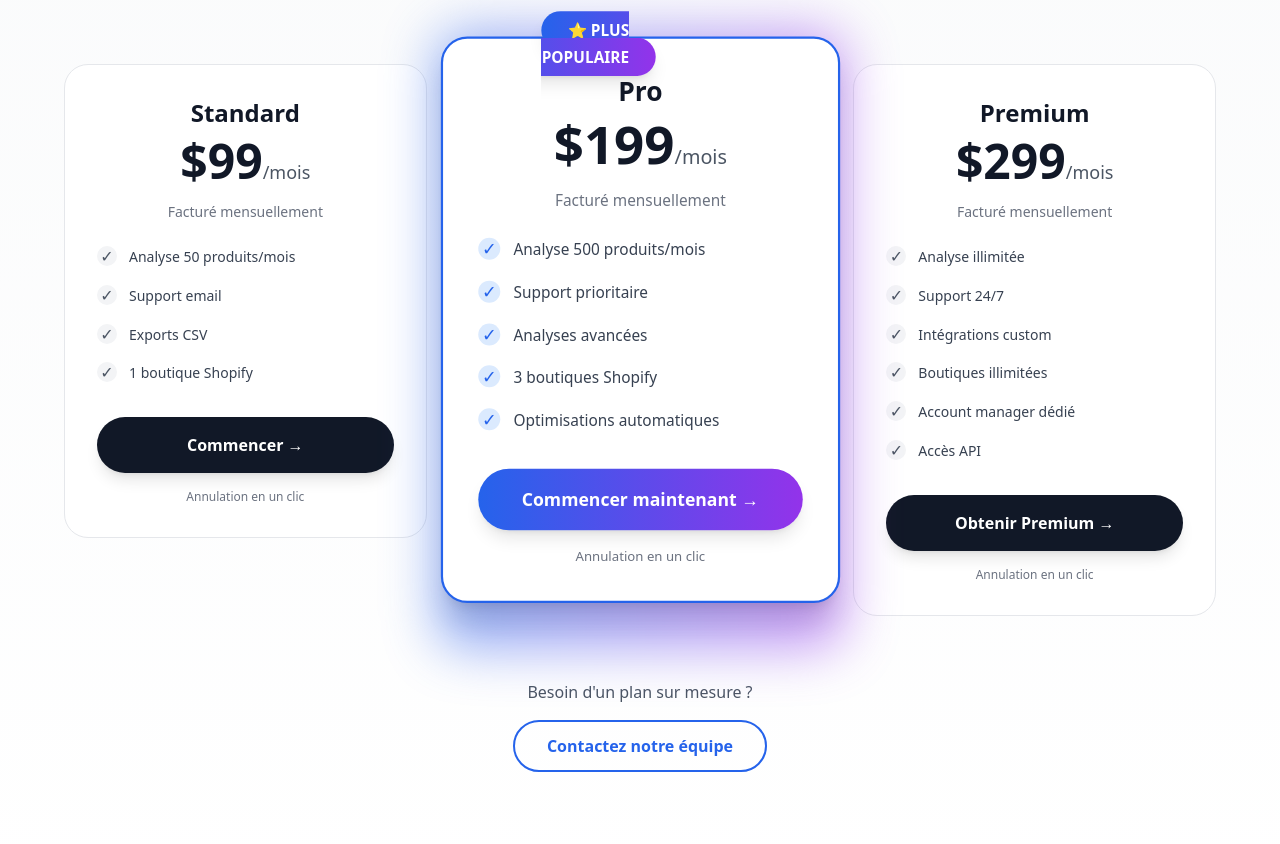
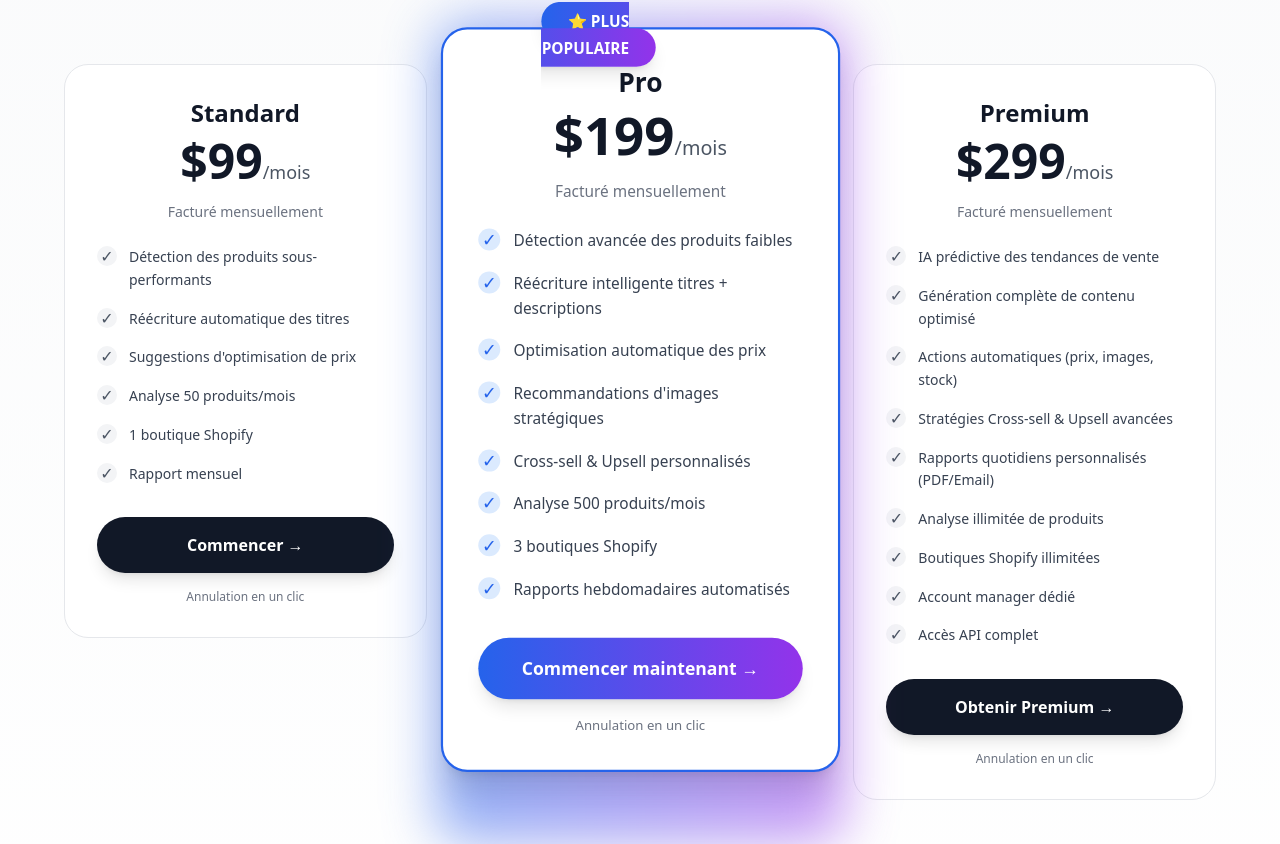
Before and after one commit to fdkng/SHOPBRAIN_AI, a React (Vite) app in the folder frontend/: page / in a window 1280 px wide. Shown: the part 3126-3970 px from the top of the page. Built offline with nearby package versions, Linux system fonts and the light colour scheme; the HTML template or start-up script is replaced by a standard one.

Commit message:
🎯 Upgrade pricing plans with AI features (Standard < Pro < Premium)

```diff
--- a/frontend/src/App.jsx
+++ b/frontend/src/App.jsx
@@ -15,7 +15,14 @@ const PRICING_PLANS = [
     name: 'Standard',
     price: '$99',
     popular: false,
-    features: ['Analyse 50 produits/mois', 'Support email', 'Exports CSV', '1 boutique Shopify'],
+    features: [
+      'Détection des produits sous-performants',
+      'Réécriture automatique des titres',
+      'Suggestions d\'optimisation de prix',
+      'Analyse 50 produits/mois',
+      '1 boutique Shopify',
+      'Rapport mensuel'
+    ],
     cta: 'Commencer',
     plan_id: 'standard',
     highlight: false
@@ -24,7 +31,16 @@ const PRICING_PLANS = [
     name: 'Pro',
     price: '$199',
     popular: true,
-    features: ['Analyse 500 produits/mois', 'Support prioritaire', 'Analyses avancées', '3 boutiques Shopify', 'Optimisations automatiques'],
+    features: [
+      'Détection avancée des produits faibles',
+      'Réécriture intelligente titres + descriptions',
+      'Optimisation automatique des prix',
+      'Recommandations d\'images stratégiques',
+      'Cross-sell & Upsell personnalisés',
+      'Analyse 500 produits/mois',
+      '3 boutiques Shopify',
+      'Rapports hebdomadaires automatisés'
+    ],
     cta: 'Commencer maintenant',
     plan_id: 'pro',
     highlight: true
@@ -33,7 +49,17 @@ const PRICING_PLANS = [
     name: 'Premium',
     price: '$299',
     popular: false,
-    features: ['Analyse illimitée', 'Support 24/7', 'Intégrations custom', 'Boutiques illimitées', 'Account manager dédié', 'Accès API'],
+    features: [
+      'IA prédictive des tendances de vente',
+      'Génération complète de contenu optimisé',
+      'Actions automatiques (prix, images, stock)',
+      'Stratégies Cross-sell & Upsell avancées',
+      'Rapports quotidiens personnalisés (PDF/Email)',
+      'Analyse illimitée de produits',
+      'Boutiques Shopify illimitées',
+      'Account manager dédié',
+      'Accès API complet'
+    ],
     cta: 'Obtenir Premium',
     plan_id: 'premium',
     highlight: false
```
